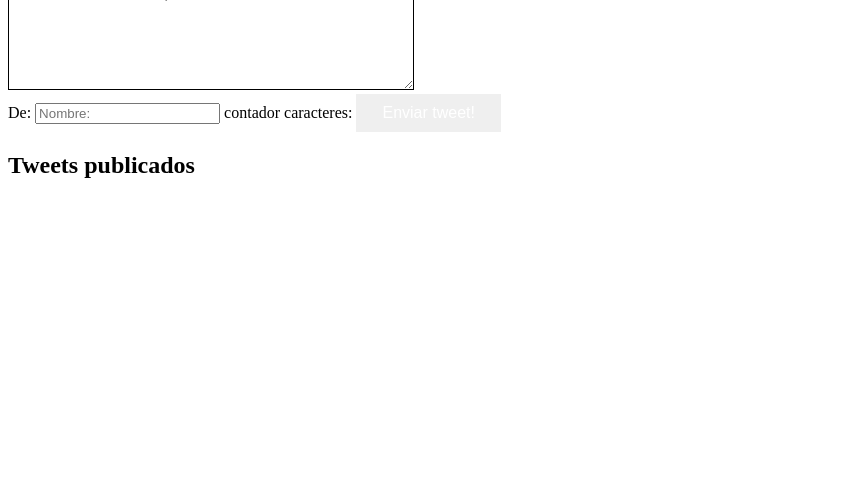
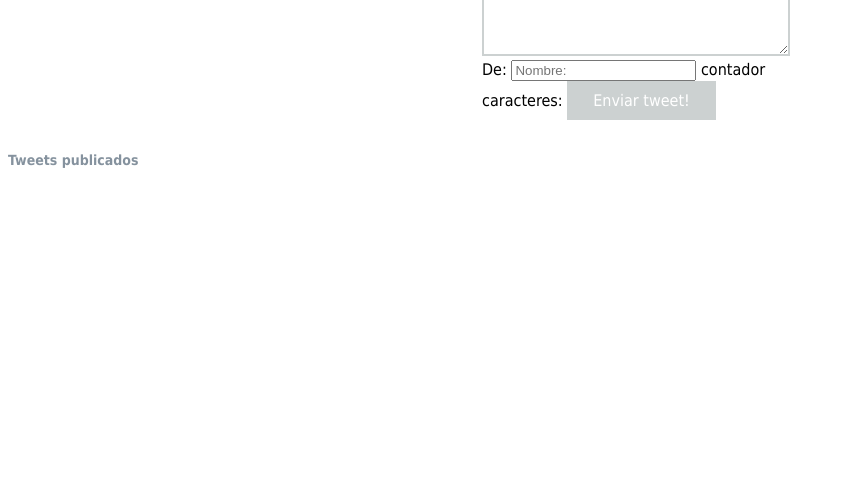
Before and after one commit to karlanavam/ejercicio_twitter, a plain HTML site: page index.html in a window 1280 px wide. Shown: the part 299-800 px from the top of the page, without its empty margins (0-845 px from the left). Drawn offline with Linux system fonts and the light colour scheme.

Commit message:
Funciona la impresión

```diff
--- a/assets/css/style.css
+++ b/assets/css/style.css
@@ -7,7 +7,14 @@ h1 {
 	color: #5DADE2;
 	font-size: 3em;
 	text-align: center;
-	font-family: Tahoma
+	font-family: Tahoma;
+	-webkit-margin-before: .1em;
+-webkit-margin-after: .2em;
+}
+
+h2{
+	font-size: 14px;
+	color: #85929E;
 }
 
 textarea {
@@ -16,6 +23,11 @@ textarea {
 	border: 1px solid;
 	align: center;
 	overflow: auto;
+	margin: auto;
+  width: 90%;
+  border: 2px solid #CCD1D1;
+  padding: 10px;
+	font-family: Tahoma;
 }
 
 #botonEnviar{
@@ -26,4 +38,20 @@ textarea {
   text-decoration: none;
   display: inline-block;
   font-size: 16px;
+	background-color: #CCD1D1;
+	font-family: Tahoma;
 }
+
+section {
+	margin: auto;
+  width: 50%;
+  border: none;
+  padding: 10px;
+	font-family: Tahoma;
+}
+
+article {
+	font-family: Tahoma;
+	align-items: center;
+	align-content: center;
+}
--- a/assets/javascript/main.js
+++ b/assets/javascript/main.js
@@ -25,12 +25,8 @@ function publicarTweet () {
 	var autor = document.createElement("p");
 
 	tweets.innerText = cajaDeTexto.value;
-	cajaDeTexto = "";
-
-
 
 	autor.innerText = autorTweet.value;
-	autorTweet = "";
 
 	contenedorDeTweets.appendChild(tweets);
 	contenedorDeTweets.appendChild(autor);
```
Lines whose indentation alone changed are shown as unchanged.
